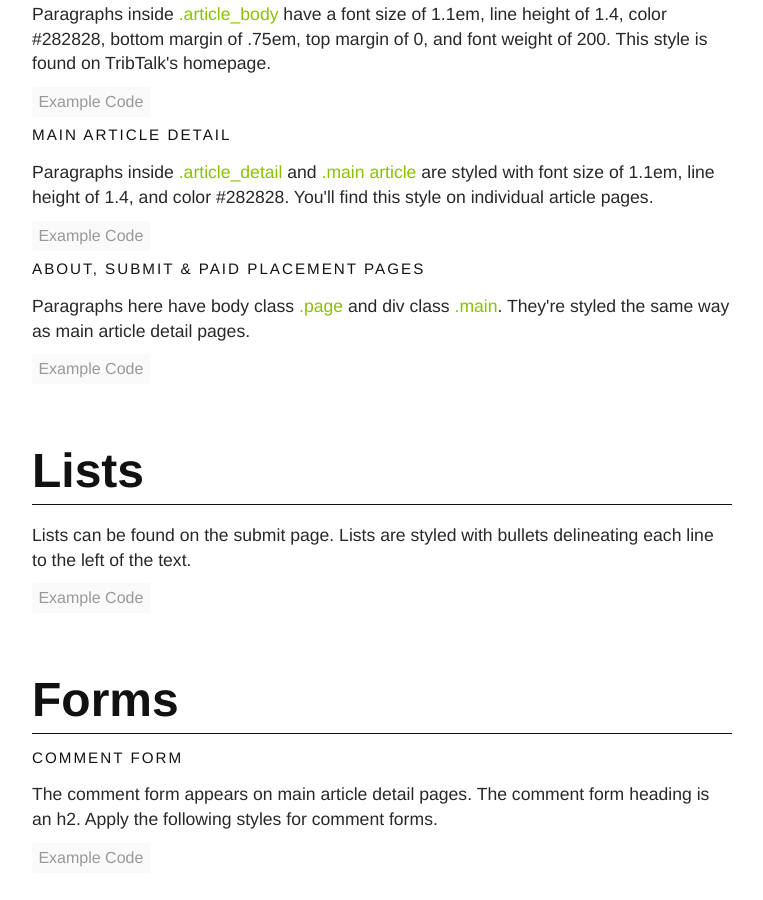
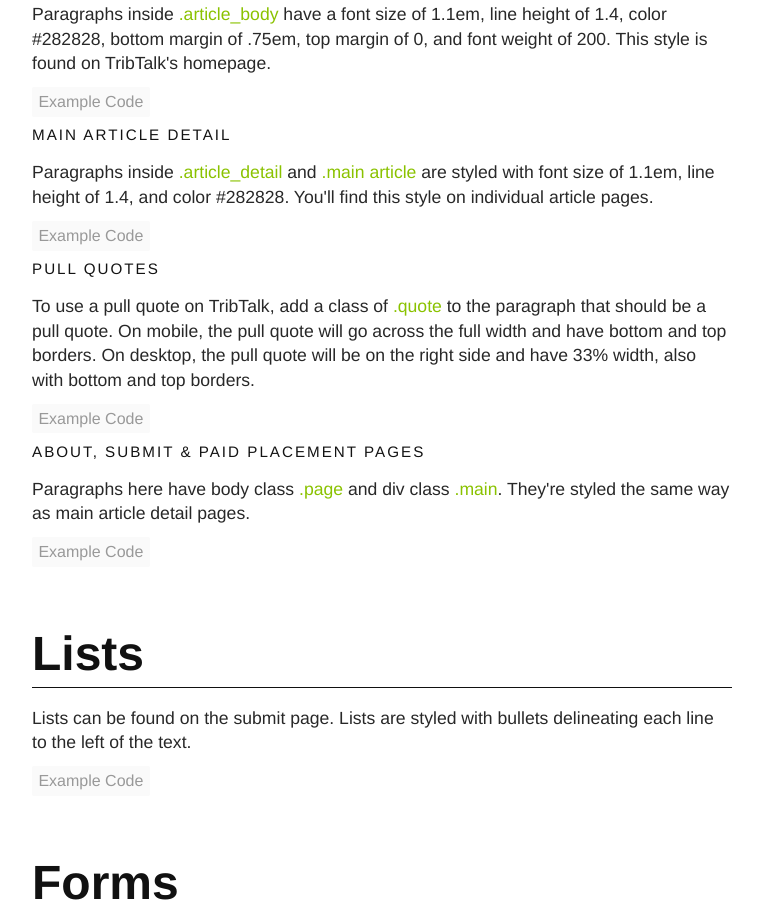
Before and after one commit to texastribune/styleguides, a Jekyll site: the page built from tribtalkstyle.html, in a window 1280 px wide and 900 px high, scrolled down 7888 px. Shown: the whole window, without its empty margins (378-1141 px from the left). Built offline with Jekyll 4.4.1, drawn with Linux system fonts in a browser that asks for light colours; nearby versions of some CDN libraries.

Commit message:
Add pull quotes to paragraph section of tribtalk style guide

```diff
--- a/tribtalkstyle.html
+++ b/tribtalkstyle.html
@@ -266,6 +266,7 @@ title: TribTalk
         <a name="inline-elements-section"></a>
         <article>
           <h2>Inline Elements</h2>
+
           <p><a href="#">This is a text link</a></p>
 
           <p><strong>Strong is used to indicate strong importance</strong></p>
@@ -445,6 +446,17 @@ title: TribTalk
                 </code>
               </pre>
             </div>
+          <h3 class="sg-header">Pull quotes</h3>
+            <p>To use a pull quote on TribTalk, add a class of <span class="inline-class">.quote</span> to the paragraph that should be a pull quote. On mobile, the pull quote will go across the full width and have bottom and top borders. On desktop, the pull quote will be on the right side and have 33% width, also with bottom and top borders.</p>
+            <div class="example-code">
+              <btn class="show-hide">Example Code</btn>
+              <pre>
+                <code>
+                  &lt;p class="quote"&gt;
+                  &lt;/p&gt;
+                </code>
+              </pre>
+            </div>
           <h3 class="sg-header">About, Submit & Paid Placement pages</h3>
             <p>Paragraphs here have body class <span class="inline-class">.page</span> and div class <span class="inline-class">.main</span>. They're styled the same way as main article detail pages.</p>
             <div class="example-code">
```
